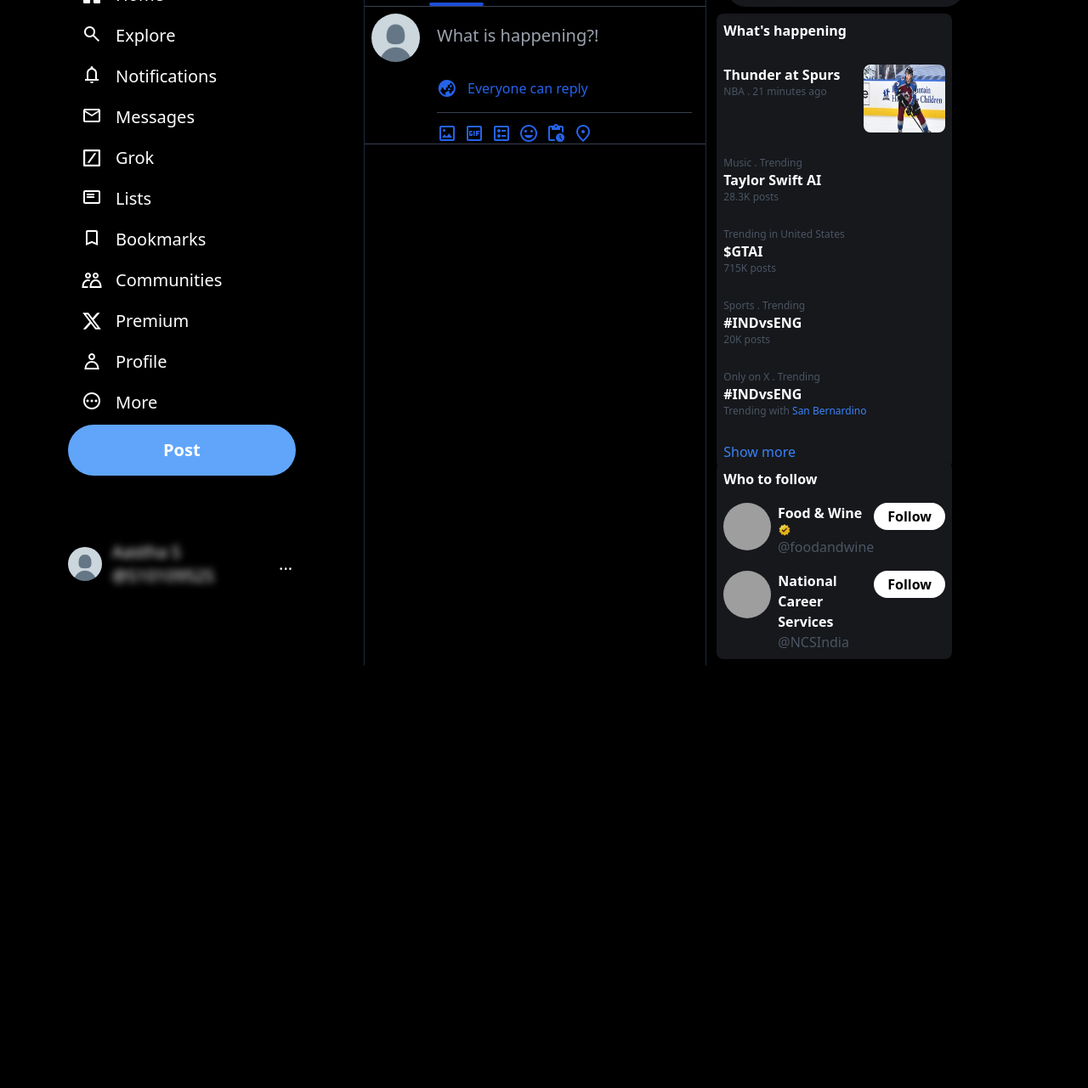
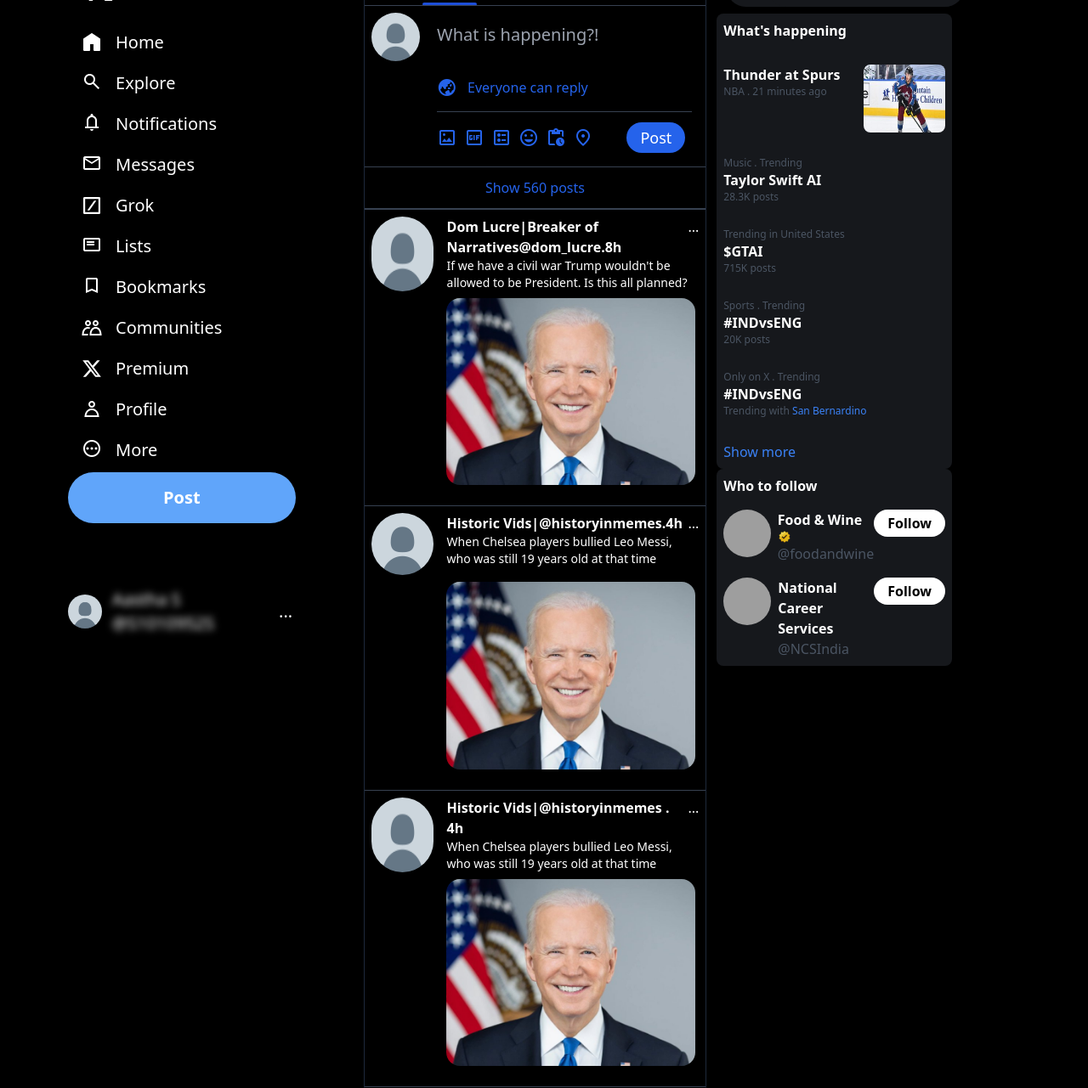
Before and after one commit to sri-anya/TwitterLandingPageClone, a website built with Vite: page index.html in a window 1280 px wide. Shown: the part 48-1329 px from the top of the page at 85% size. Before the commit the page ends 832 px from the top, so only its background shows below. Built offline with nearby package versions, Linux system fonts and the light colour scheme; grey boxes are pictures that could not be loaded.

Commit message:
first draft complete

```diff
--- a/index.html
+++ b/index.html
@@ -12,13 +12,11 @@
 
 <body class="bg-black text-white ">
     <div class="flex container mx-auto">
-        <div class="first  w-[75%] my-5 pr-20 ">
+        <div class="first  w-[40%] my-5 ml-20 mr-0 pr-20">
 
-            <div class="sidebar flex justify-end m-auto sticky top-0">
-                <div class="logo invert pr-20  pb-6">
+            <div class="sidebar flex flex-col justify-end m-auto sticky top-0">
+                <div class="logo invert pr-48  pb-6 ">
                     <img class="w-8 m-auto " src="images/logo.svg" alt="ok">
-
-
                 </div>
                 <ul class="flex flex-col  text-xl space-y-1 ">
                     <li
@@ -92,16 +90,19 @@
 
         <!-- Middle Section -->
         <div class="second over  w-[80%]  border-x-slate-800 border-[1px] border-y-black">
-
-            <div class="top flex m-3 relative">
+            <div class="sticky top-0">
+                <div class="top flex my-3 relative ">
                     <div class="absolute w-16 h-1 bg-blue-700 -bottom-3 left-[17%] rounded-sm"></div>
                     <div class="left w-1/2 text-center font-bold z-10">For you</div>
                     <div class="right w-1/2 text-center font bold">Following</div>
                     <div class="settings"><span class=" material-symbols-outlined">
                             settings
                         </span></div>
+                    <div class="absolute -bottom-3 h-[1px] w-full bg-gray-700"></div>
                 </div>
-            <div class="h-[1px] w-full bg-gray-700"></div>
+            </div>
+
+
             <div class="whatishappening flex gap-3">
                 <div class="img m-2">
                     <img class="rounded-full " src="images/user.png" alt="">
@@ -117,7 +118,8 @@
 
                     </div>
                     <div class="w-[95%] h-[1px] bg-gray-700  my-3 "></div>
-                    <div class="options flex gap-2 text-blue-600">
+                    <div class="flex justify-between items-center pb-4">
+                        <div class="options flex gap-2 text-blue-600 ">
                             <span class="material-symbols-outlined">
                                 imagesmode
                             </span>
@@ -137,11 +139,78 @@
                                 location_on
                             </span>
                         </div>
+                        <button class="mr-6 px-4 py-1 rounded-full text-lg bg-blue-600 ">Post</button>
+                    </div>
                 </div>
 
             </div>
             <div class="h-[1px] w-full bg-gray-700"></div>
+            <p class="text-blue-600 text-center p-3">Show 560 posts</p>
+            <div class="h-[1px] w-full bg-gray-700"></div>
 
+            <div class="content">
+                <div class="h-[1px] w-full bg-gray-700"></div>
+                <div class="contentItem ">
+                    <div class="flex gap-4 p-2">
+                        <img class="rounded-full" src="images/user.png" alt="">
+                        <div class="details ">
+                            <div class="heading flex justify-between ">
+                                <p class="font-bold">Dom Lucre|Breaker of Narratives@dom_lucre.8h</p>
+                                <div>...</div>
+                            </div>
+                            <p class="text-sm">If we have a civil war Trump wouldn't be allowed to be President. Is this
+                                all planned?</p>
+                        </div>
+
+                    </div>
+                    <div class="imgcontent rounded-2xl pl-24 pr-3 pb-6">
+                        <img class="rounded-2xl" src="images/contentItem1.jpg" alt="">
+                    </div>
+
+                </div>
+
+
+
+                <div class="h-[1px] w-full bg-gray-700"></div>
+                <div class="contentItem ">
+                    <div class="flex gap-4 p-2">
+                        <img class="rounded-full" src="images/user.png" alt="">
+                        <div class="details ">
+                            <div class="heading flex justify-between ">
+                                <p class="font-bold">Historic Vids|@historyinmemes.4h</p>
+                                <div>...</div>
+                            </div>
+                            <p class="text-sm">When Chelsea players bullied Leo Messi, who was still 19 years old at
+                                that time</p>
+                        </div>
+
+                    </div>
+                    <div class="imgcontent rounded-2xl pl-24 pr-3 pb-6">
+                        <img class="rounded-2xl" src="images/contentItem1.jpg" alt="">
+                    </div>
+
+                </div>
+                <div class="h-[1px] w-full bg-gray-700"></div>
+                <div class="contentItem ">
+                    <div class="flex gap-4 p-2">
+                        <img class="rounded-full" src="images/user.png" alt="">
+                        <div class="details ">
+                            <div class="heading flex justify-between ">
+                                <p class="font-bold">Historic Vids|@historyinmemes . 4h</p>
+                                <div>...</div>
+                            </div>
+                            <p class="text-sm">When Chelsea players bullied Leo Messi, who was still 19 years old at
+                                that time</p>
+                        </div>
+
+                    </div>
+                    <div class="imgcontent rounded-2xl pl-24 pr-3 pb-6">
+                        <img class="rounded-2xl" src="images/contentItem1.jpg" alt="">
+                    </div>
+
+                </div>
+                <div class="h-[1px] w-full bg-gray-700"></div>
+            </div>
         </div>
 
         <!-- Right Section -->
--- a/package.json
+++ b/package.json
@@ -5,8 +5,8 @@
   "main": "index.js",
   "scripts": {
     "test": "echo \"Error: no test specified\" && exit 1",
-    "build": "npx tailwindcss -i ./css/input.css -o ./css/output.css --watch",
-    "dev":"vite"
+    "build": "npx tailwindcss -i ./css/input.css -o ./css/output.css --watch"
+
   },
   "keywords": [],
   "author": "",
```
Also changed, not shown: css/output.css, images/contentItem1.jpg (added). Lines whose indentation alone changed are shown as unchanged.
